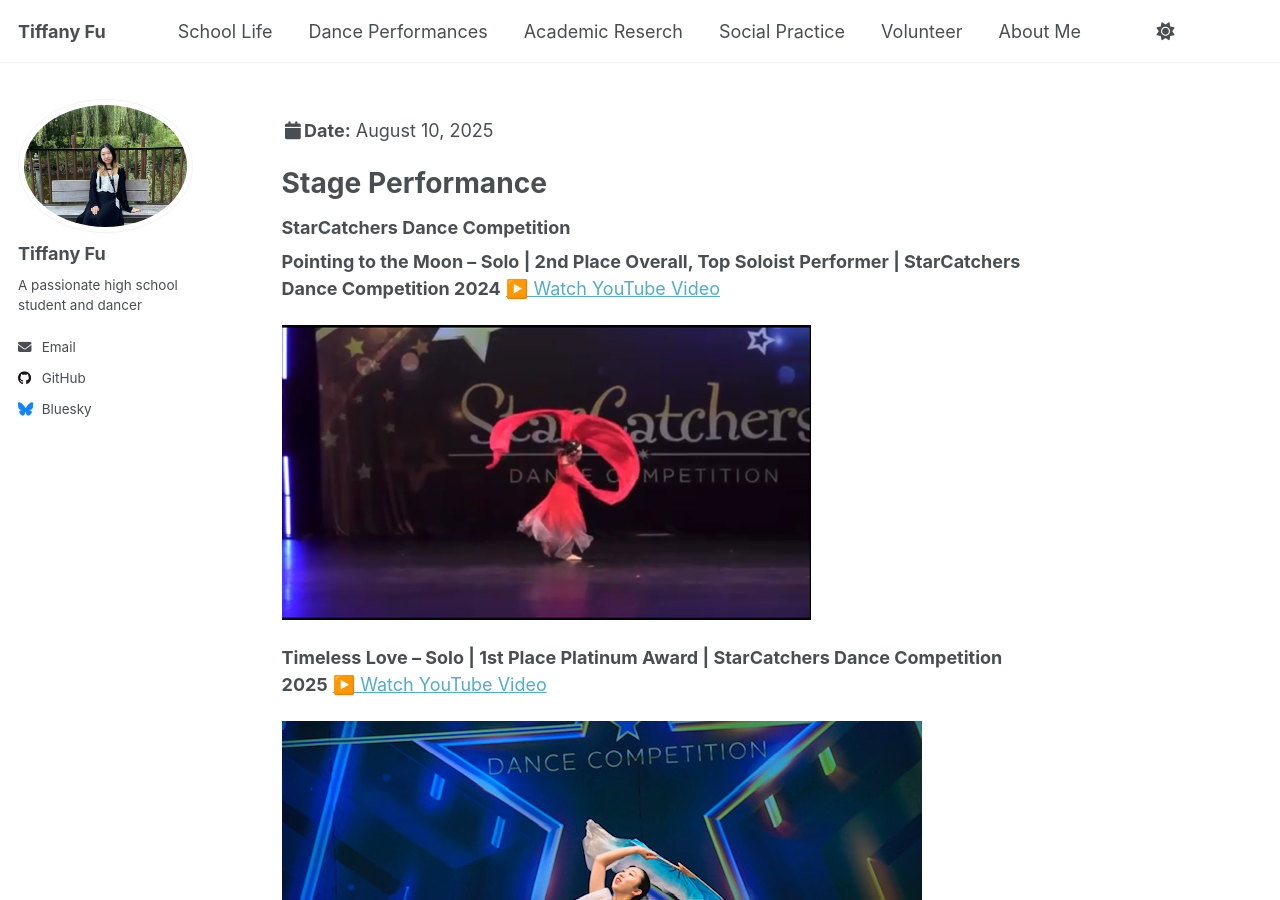
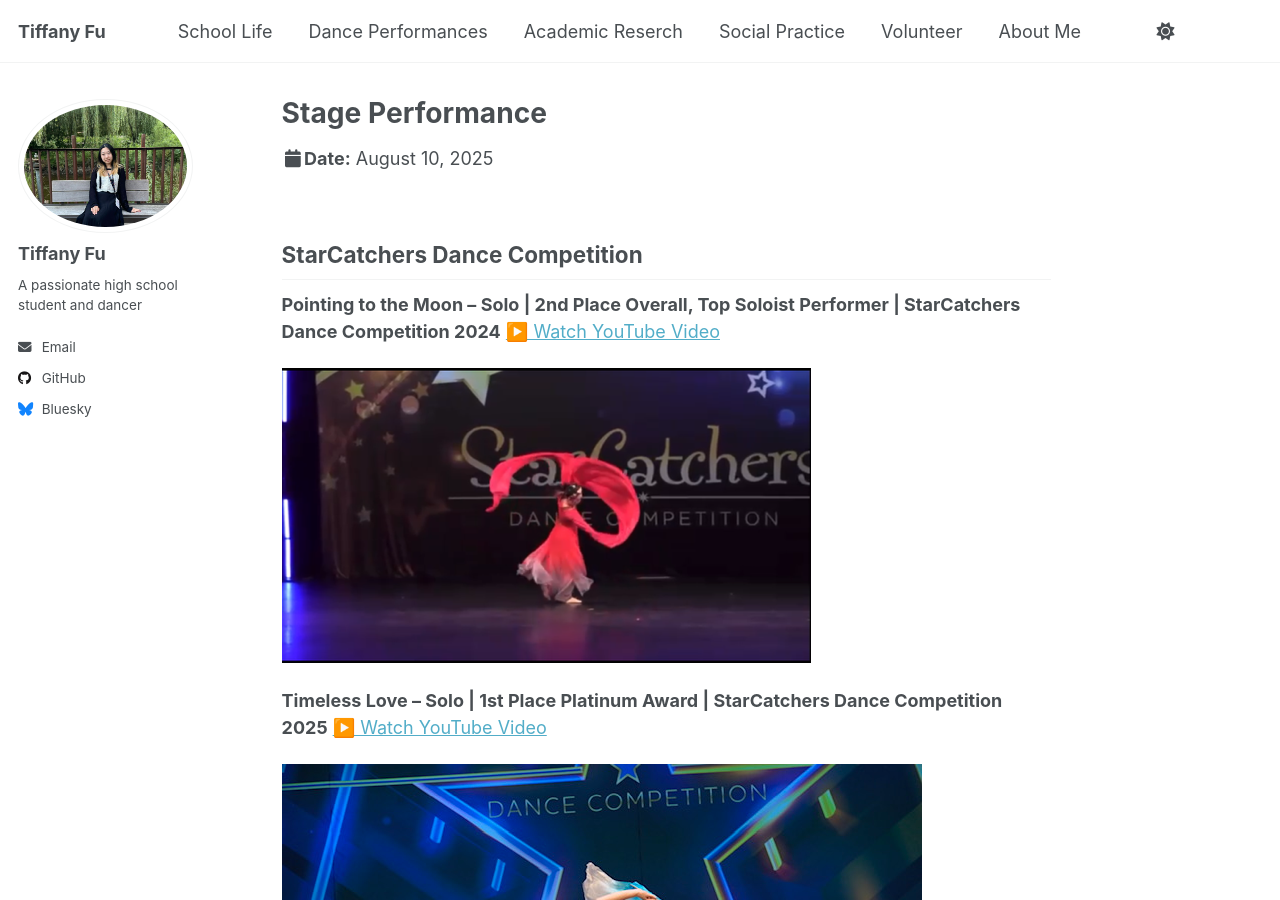
Before and after one commit to TiffanyJTFu/TiffanyFu, a Jekyll site: the page built from _talks/DanceCompetitions1.md, in a window 1280 px wide and 900 px high. Built offline with Jekyll 4.4.1, drawn with Linux system fonts in a browser that asks for light colours; a script that is not in the unit is left out; part of the change alters nothing that is shown.

Commit message:
Update DanceCompetitions1.md

```diff
--- a/_talks/DanceCompetitions1.md
+++ b/_talks/DanceCompetitions1.md
@@ -1,18 +1,12 @@
 ---
-title: ""
+title: "Stage Performance"
 collection: talks
 type: "Stage Performance"
 permalink: /talks/DanceCompetitions1
 venue:
 location: "Toronto, Canada"
 ---
-
-# Stage Performance
-
-<!-- Reduce space by using a smaller heading or add a negative margin -->
-<div style="margin-top:-20px;"></div>
-
-### StarCatchers Dance Competition
+## StarCatchers Dance Competition
 **Pointing to the Moon – Solo | 2nd Place Overall, Top Soloist Performer | StarCatchers Dance Competition 2024**
 <a href="https://youtu.be/isbpR2lO6R4" target="_blank" rel="noopener">▶️ Watch YouTube Video</a>
 
```
